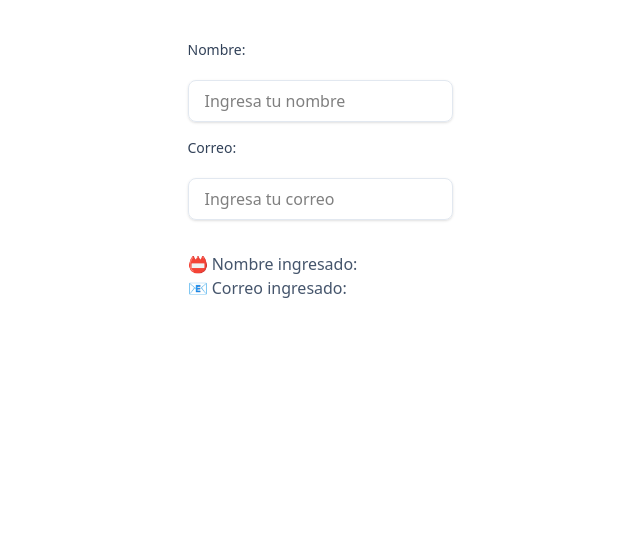
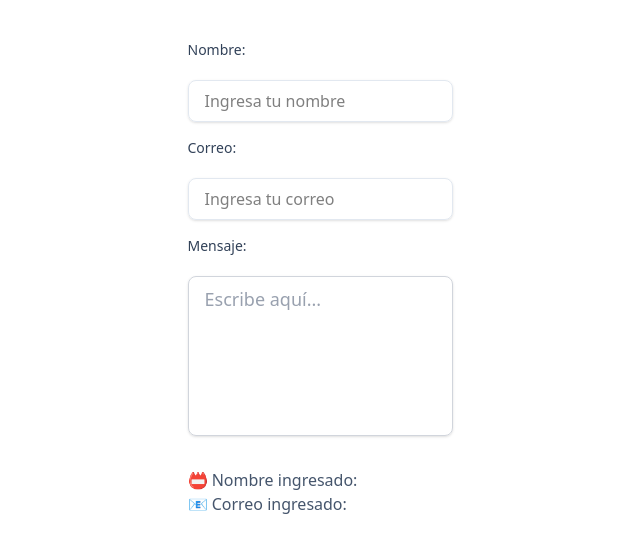
Before and after one commit to Fefemyster/formulario-contacto, a React (Vite) app: page / in a window 1280 px wide. Shown: the top 552 px of the page, without its empty margins (320-960 px from the left). Built offline with nearby package versions, Linux system fonts and the light colour scheme.

Commit message:
Creando campo de texto

```diff
--- a/src/components/formulario.tsx
+++ b/src/components/formulario.tsx
@@ -1,10 +1,9 @@
-//componente padre
 import { Input } from "./input";
 
 export const Formulario = () => {
   return (
     <div>
-      <Input nombre="" />
+      <Input nombre="" email="" />
     </div>
   );
 };
--- a/src/components/input.tsx
+++ b/src/components/input.tsx
@@ -3,23 +3,26 @@ import React, { useState } from "react";
 interface Props {
   nombre: string; //tiene nombre independiente, evitar repetir nombre del prop
   email: string;
+  mensaje: string;
 }
 
-export const Input = ({ nombre, email }: Props) => {
+export const Input = ({ nombre, email, mensaje }: Props) => {
   const [valorNombre, setValorNombre] = useState(nombre);
 
   const handleNombre = (e: React.ChangeEvent<HTMLInputElement>) => {
     setValorNombre(e.target.value);
-    console.log(setValorNombre);
-    console.log(valorNombre);
   };
 
   const [valorEmail, setValorEmail] = useState(email);
 
   const handleEmail = (e: React.ChangeEvent<HTMLInputElement>) => {
     setValorEmail(e.target.value);
-    console.log(setValorEmail);
-    console.log(valorEmail);
+  };
+
+  const [valorMensaje, setValorMensaje] = useState(mensaje);
+
+  const handleMensaje = (e: React.ChangeEvent<HTMLInputElement>) => {
+    setValorNombre(e.target.value);
   };
 
   return (
@@ -41,6 +44,34 @@ export const Input = ({ nombre, email }: Props) => {
           placeholder="Ingresa tu correo"
           className="w-full px-4 py-2 border border-slate-200 rounded-lg shadow-sm focus:outline-none focus:ring-2 focus:ring-indigo-500 focus:border-transparent transition"
         ></input>
+        <span className="text-sm font-medium text-slate-700 mb-1">
+          Mensaje:
+        </span>
+        <textarea
+          placeholder="Escribe aquí..."
+          className="
+    w-full
+    max-w-2xl
+    px-4
+    py-2
+    h-40
+    text-lg
+    border
+    border-gray-300
+    rounded-lg
+    shadow-sm
+    focus:outline-none
+    focus:ring-2
+    focus:ring-indigo-500
+    transition
+    duration-200
+    placeholder-gray-400
+    resize-none
+    overflow-auto
+    max-h-48
+  "
+        />
+
         <div className="mt-4 text-slate-600">
           <p>📛 Nombre ingresado: {valorNombre}</p>
           <p>📧 Correo ingresado: {valorEmail}</p>
```
Also changed, not shown: src/components/boton.tsx (added).
